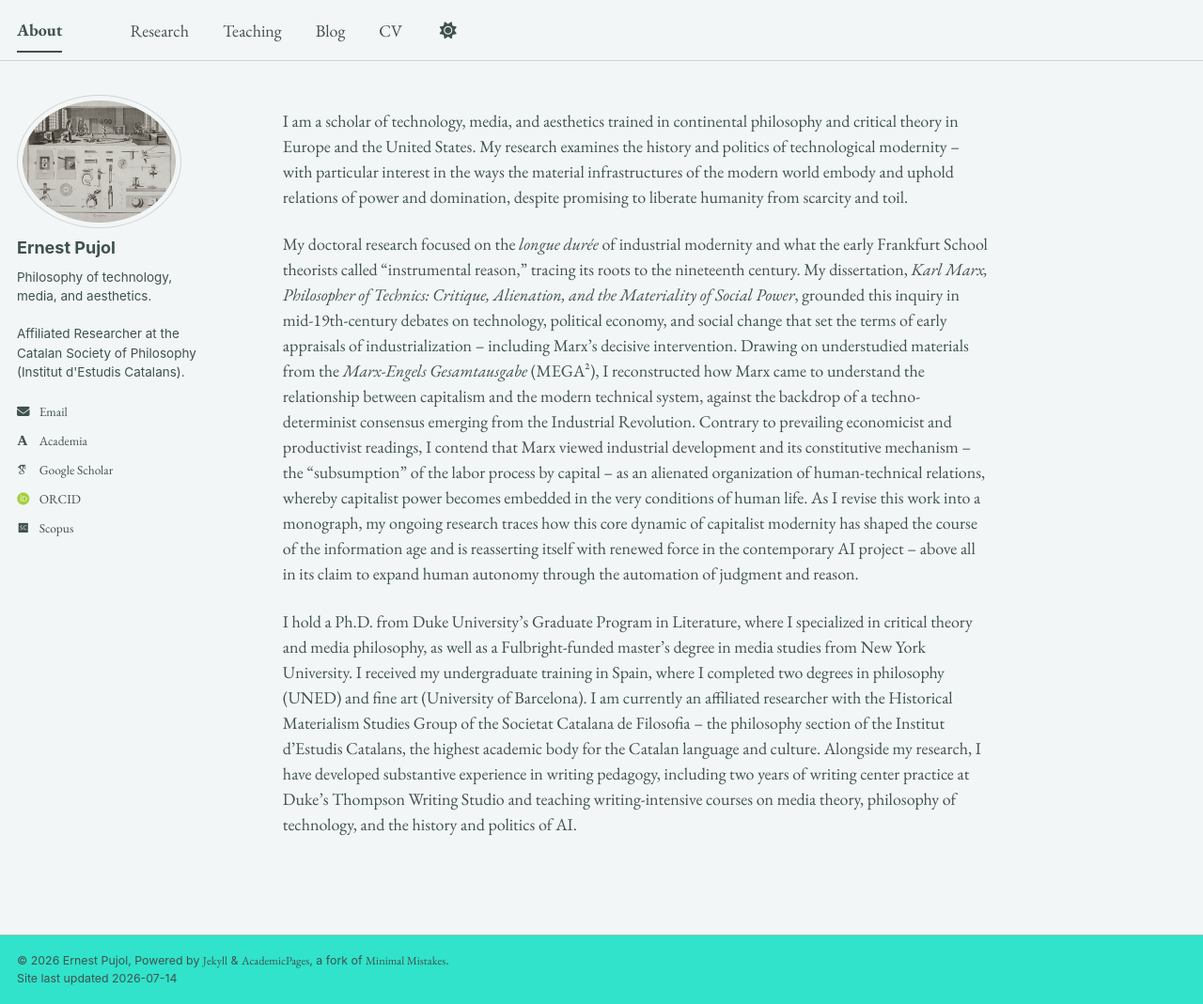
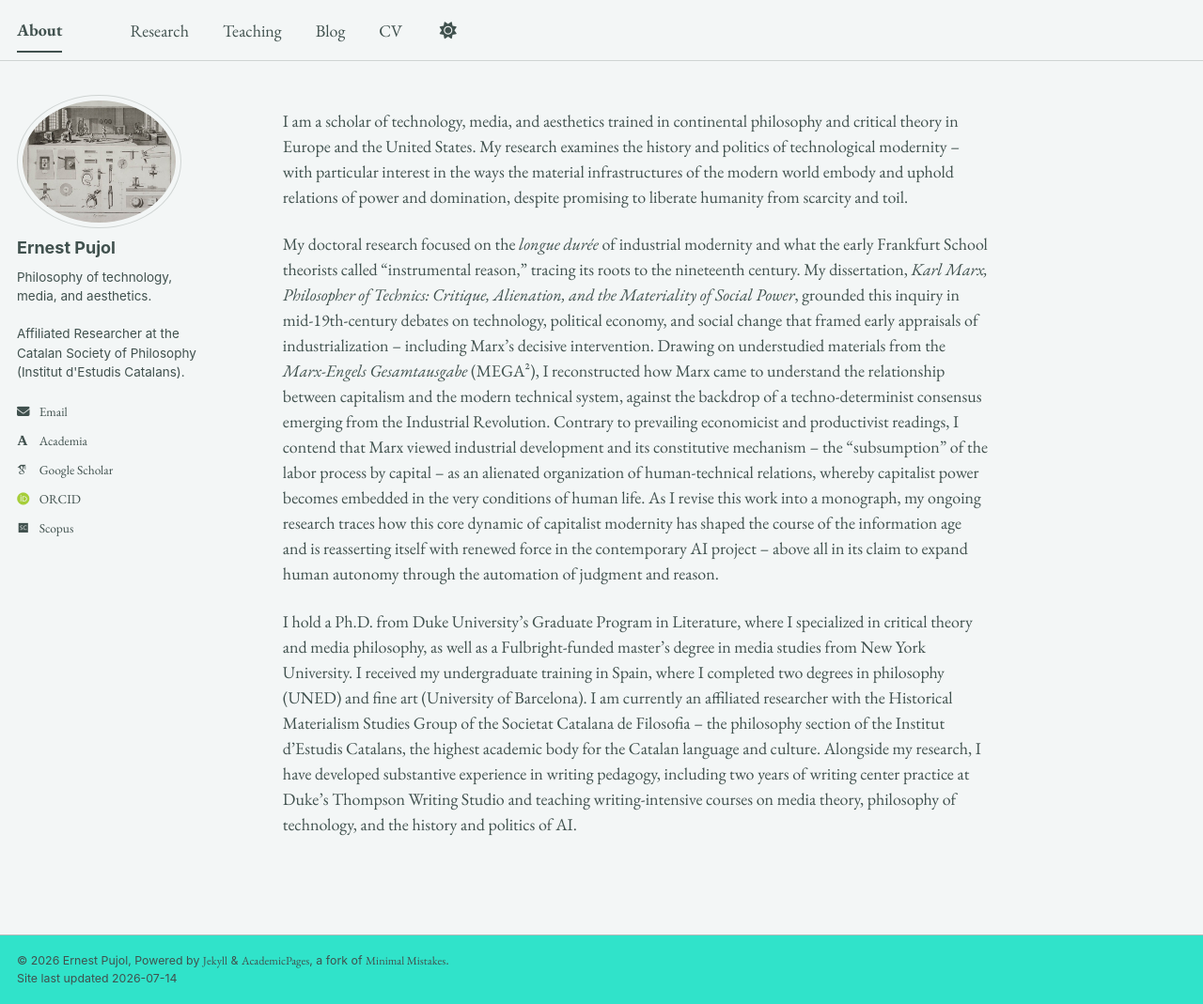
Before and after one commit to epujol90/epujol90.github.io, a Jekyll site: the page built from _pages/about.md, in a window 1280 px wide and 1069 px high. Shown: the whole window at 94% size. Built offline with Jekyll 4.4.1, drawn with Linux system fonts in a browser that asks for light colours; some web fonts are replaced; a script bundle is joined from its source files by our own code; library files that are not in the unit come from our copies.

Commit message:
Update about.md

```diff
--- a/_pages/about.md
+++ b/_pages/about.md
@@ -8,6 +8,6 @@ redirect_from:
 ---
 I am a scholar of technology, media, and aesthetics trained in continental philosophy and critical theory in Europe and the United States. My research examines the history and politics of technological modernity -- with particular interest in the ways the material infrastructures of the modern world embody and uphold relations of power and domination, despite promising to liberate humanity from scarcity and toil.
 
-My doctoral research focused on the _longue durée_ of industrial modernity and what the early Frankfurt School theorists called “instrumental reason,” tracing its roots to the nineteenth century. My dissertation, _Karl Marx, Philosopher of Technics: Critique, Alienation, and the Materiality of Social Power_, grounded this inquiry in mid-19th-century debates on technology, political economy, and social change that set the terms of early appraisals of industrialization -- including Marx's decisive intervention. Drawing on understudied materials from the _Marx-Engels Gesamtausgabe_ (MEGA²), I reconstructed how Marx came to understand the relationship between capitalism and the modern technical system, against the backdrop of a techno-determinist consensus emerging from the Industrial Revolution. Contrary to prevailing economicist and productivist readings, I contend that Marx viewed industrial development and its constitutive mechanism -- the “subsumption” of the labor process by capital -- as an alienated organization of human-technical relations, whereby capitalist power becomes embedded in the very conditions of human life. As I revise this work into a monograph, my ongoing research traces how this core dynamic of capitalist modernity has shaped the course of the information age and is reasserting itself with renewed force in the contemporary AI project -- above all in its claim to expand human autonomy through the automation of judgment and reason.
+My doctoral research focused on the _longue durée_ of industrial modernity and what the early Frankfurt School theorists called “instrumental reason,” tracing its roots to the nineteenth century. My dissertation, _Karl Marx, Philosopher of Technics: Critique, Alienation, and the Materiality of Social Power_, grounded this inquiry in mid-19th-century debates on technology, political economy, and social change that framed early appraisals of industrialization -- including Marx's decisive intervention. Drawing on understudied materials from the _Marx-Engels Gesamtausgabe_ (MEGA²), I reconstructed how Marx came to understand the relationship between capitalism and the modern technical system, against the backdrop of a techno-determinist consensus emerging from the Industrial Revolution. Contrary to prevailing economicist and productivist readings, I contend that Marx viewed industrial development and its constitutive mechanism -- the “subsumption” of the labor process by capital -- as an alienated organization of human-technical relations, whereby capitalist power becomes embedded in the very conditions of human life. As I revise this work into a monograph, my ongoing research traces how this core dynamic of capitalist modernity has shaped the course of the information age and is reasserting itself with renewed force in the contemporary AI project -- above all in its claim to expand human autonomy through the automation of judgment and reason.
 
 I hold a Ph.D. from Duke University’s Graduate Program in Literature, where I specialized in critical theory and media philosophy, as well as a Fulbright-funded master’s degree in media studies from New York University. I received my undergraduate training in Spain, where I completed two degrees in philosophy (UNED) and fine art (University of Barcelona). I am currently an affiliated researcher with the Historical Materialism Studies Group of the Societat Catalana de Filosofia -- the philosophy section of the Institut d’Estudis Catalans, the highest academic body for the Catalan language and culture. Alongside my research, I have developed substantive experience in writing pedagogy, including two years of writing center practice at Duke’s Thompson Writing Studio and teaching writing-intensive courses on media theory, philosophy of technology, and the history and politics of AI.
```
